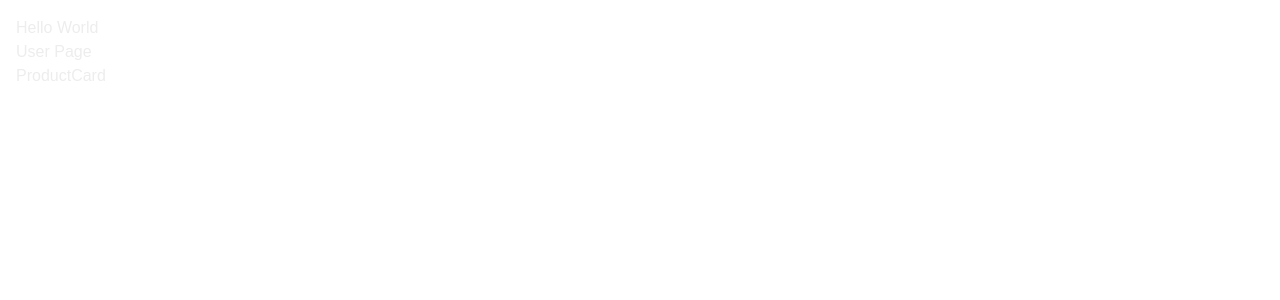
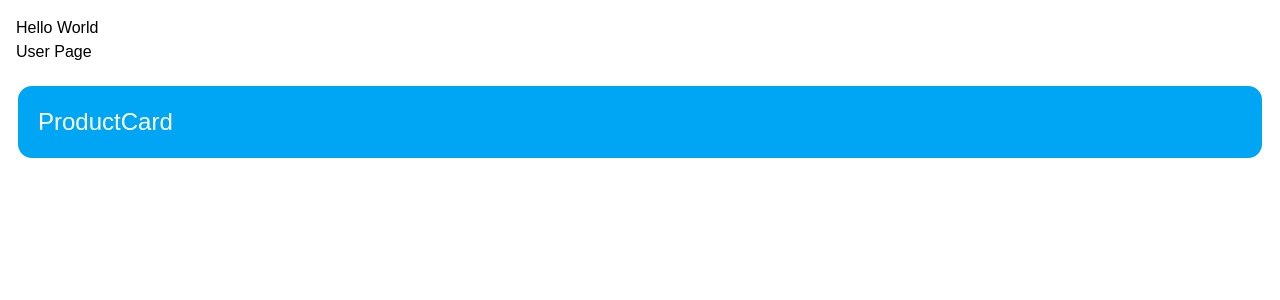
Before and after one commit to Kebhino/next-course, a Next.js app: page / in a window 1280 px wide. Shown: the top 300 px of the page. Built offline with nearby package versions, Linux system fonts and the light colour scheme.

Commit message:
tailwind

```diff
--- a/app/components/ProductCard.tsx
+++ b/app/components/ProductCard.tsx
@@ -1,10 +1,11 @@
 import React from "react";
 import AddToCart from "./AddToCart";
-import styles from '@/app/components/ProductCard.module.css'
+
+
 
 const ProductCard = () => {
   return (
-    <div>
+    <div className='p-5 my-5 bg-sky-500 hover:bg-sky-700 text-[white] text-2xl border-2 rounded-2xl border-solid' >
       <AddToCart />
     </div>
   );
--- a/app/globals.css
+++ b/app/globals.css
@@ -5,17 +5,12 @@
   --foreground: #171717;
 }
 
-@theme inline {
-  --color-background: var(--background);
-  --color-foreground: var(--foreground);
-  --font-sans: var(--font-geist-sans);
-  --font-mono: var(--font-geist-mono);
-}
+
 
 @media (prefers-color-scheme: light) {
   :root {
 
-    --foreground: #ededed;
+    --foreground: #000;
   }
 }
 
```
